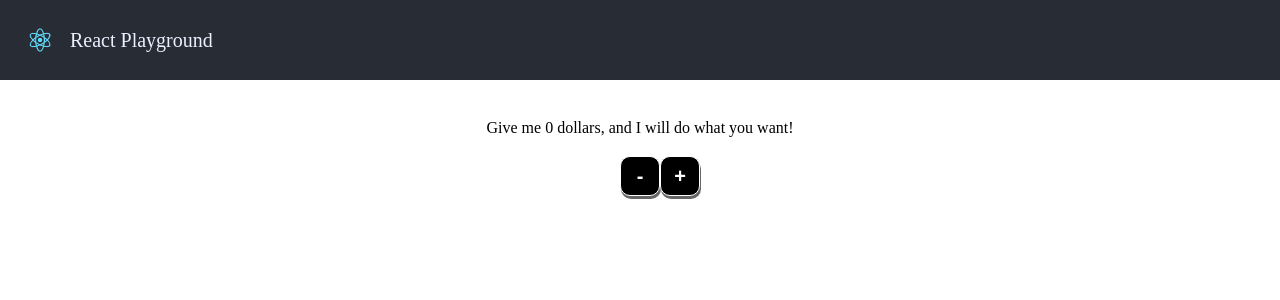
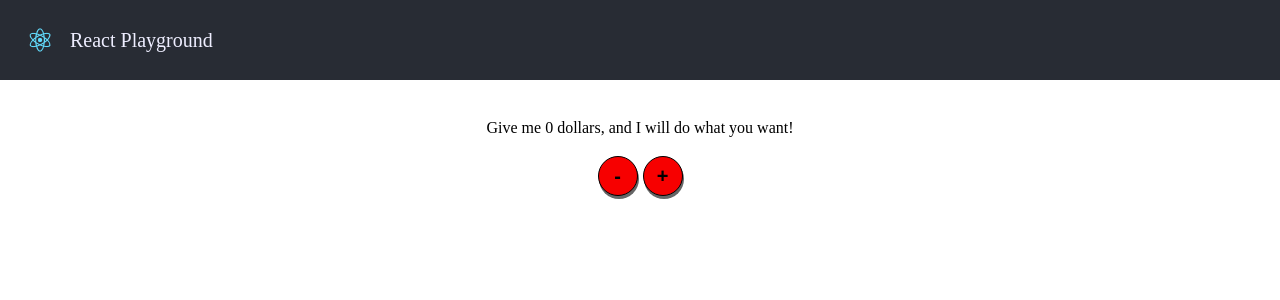
Before and after one commit to nmkleiner/react-playground, a React (Create React App) app: page / in a window 1280 px wide. Shown: the top 300 px of the page. Built offline with nearby package versions, Linux system fonts and the light colour scheme.

Commit message:
red buttons

```diff
--- a/src/Components/Pages/PlaygroundPage/style.css
+++ b/src/Components/Pages/PlaygroundPage/style.css
@@ -11,19 +11,20 @@
 
 .buttonsWrapper {
     display: flex;
-    justify-content: center;
-    width: 100%;
-    padding: 20px;
+    justify-content: space-around;
+    width: 90px;
+    margin: 20px auto;
+
 }
 
 
 .buttonsWrapper button {
     width: 40px;
     height: 40px;
-    background-color: black;
-    border-radius: 10px;
-    border: 1px solid white;
-    color: white;
+    background-color: #F70000;
+    border-radius: 50%;
+    border: 1px solid black;
+    color: black;
     font-size: 20px;
     font-weight: bold;
     transition: opacity 0.3s;
@@ -31,7 +32,6 @@
 }
 
 .buttonsWrapper button:hover {
-    opacity: 0.7;
     cursor: pointer;
 }
 
@@ -40,7 +40,6 @@
 }
 
 .buttonsWrapper button:active {
-    opacity: 0.8;
     box-shadow: 1px 1px #666;
     transform: translateY(2px);
 
```
